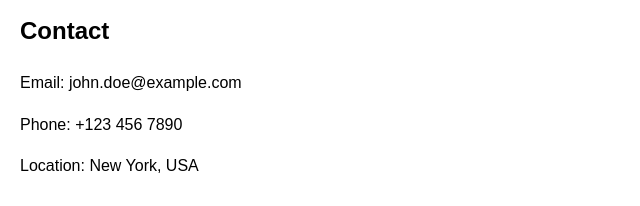
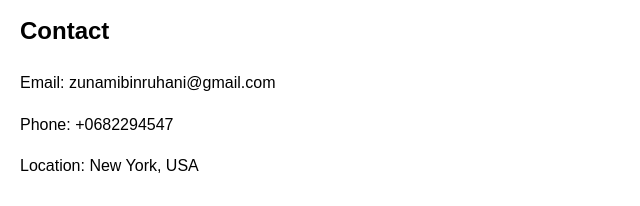
Before and after one commit to zunamibinruhani-jpg/ADRAA-, a plain HTML site: page index.html in a window 1280 px wide. Shown: the part 437-643 px from the top of the page, 0-640 px from the left. Drawn offline with Linux system fonts and the light colour scheme.

Commit message:
Update index.html

```diff
--- a/index.html
+++ b/index.html
@@ -58,8 +58,8 @@
 
   <section>
     <h2>Contact</h2>
-    <p>Email: john.doe@example.com</p>
-    <p>Phone: +123 456 7890</p>
+    <p>Email: zunamibinruhani@gmail.com</p>
+    <p>Phone: +0682294547</p>
     <p>Location: New York, USA</p>
   </section>
 
```
